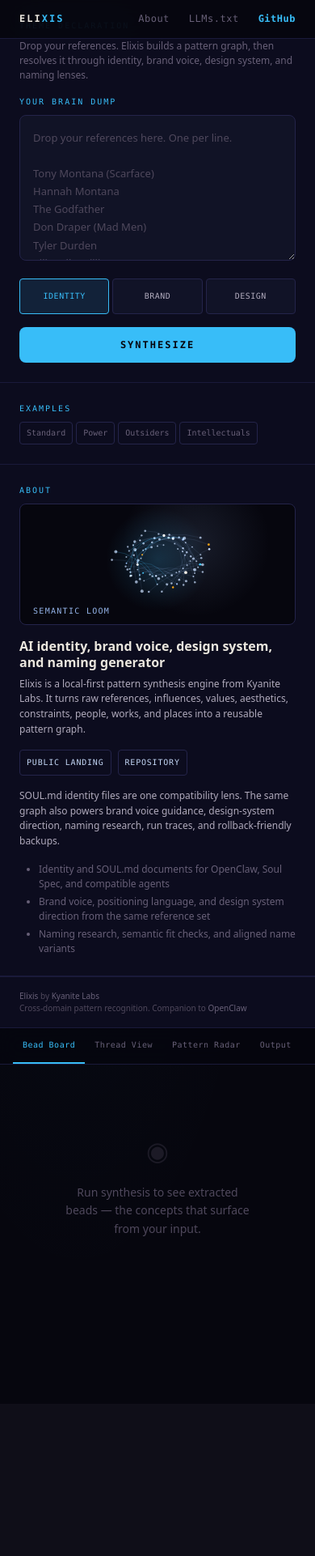
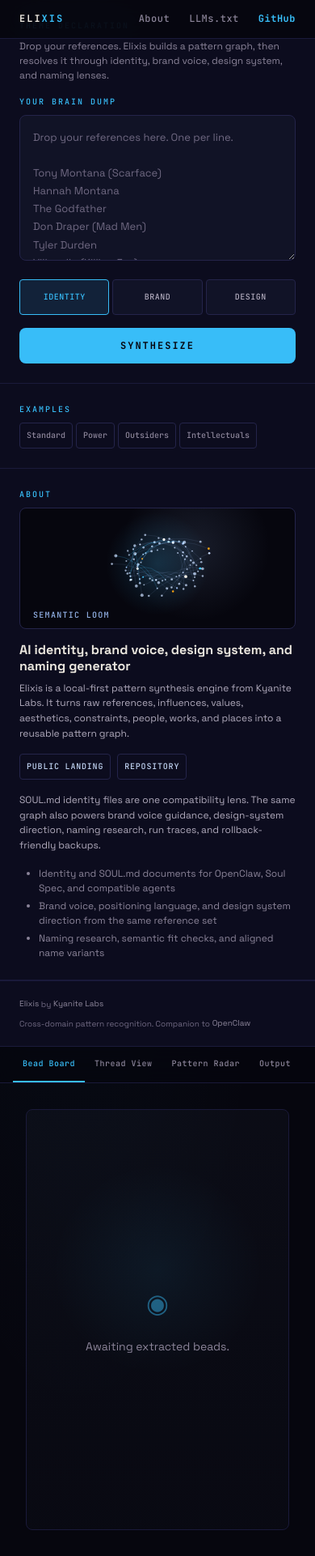
Before and after one commit to KyaniteLabs/Elixis, a Python web app: template elixis/templates/landing.html in a window 390 px wide. Shown: the whole page at 81% size. Before the commit the page ends 1527 px from the top, so only its background shows below. Run offline with Jinja, Linux system fonts and the light colour scheme; the template is opened without the code that fills it, so the values that code supplies are empty; some libraries are stand-ins or nearby versions.

Commit message:
Make public surfaces cohesive and process-clean
Unify the public landing and app shell around the Kyanite Labs type and interaction language while keeping agent/process documentation out of published web surfaces.

Constraint: The design pass had to preserve the Woven Light direction, the broader Elixis synthesis scope, and current May 2026 web/accessibility expectations.

Rejected: Leaving agent guidance and archived planning under docs/ | GitHub Pages would continue exposing internal process material as public site content.

Confidence: high

Scope-risk: moderate

Directive: Keep docs/ limited to crawler and public web artifacts; put agent docs and historical planning outside the Pages tree.

Tested: python3 -m pytest -q (746 passed); git diff --check; public-process rg scan; SVG and JSON-LD parsing; Playwright desktop/mobile visual metrics for docs and app; /api/game/stream UI smoke returned 200 with generated output.

Not-tested: Production Pages deployment after merge.

Co-authored-by: OmX <omx@oh-my-codex.dev>

````diff
--- a/app.py
+++ b/app.py
@@ -91,7 +91,7 @@ def _request_leave():
 
 
 def _get_brain_dump(data):
-    """Return the primary synthesis text from current or legacy payload keys."""
+    """Return the primary synthesis text from accepted payload keys."""
     if not isinstance(data, dict):
         return ""
     if data.get("brain_dump") is not None:
--- a/elixis/templates/landing.html
+++ b/elixis/templates/landing.html
@@ -30,6 +30,9 @@
 <meta property="og:url" content="https://github.com/KyaniteLabs/Elixis">
 <meta property="og:site_name" content="Elixis">
 <meta property="og:locale" content="en_US">
+<link rel="preconnect" href="https://fonts.googleapis.com">
+<link rel="preconnect" href="https://fonts.gstatic.com" crossorigin>
+<link href="https://fonts.googleapis.com/css2?family=JetBrains+Mono:wght@500;700;800&family=Space+Grotesk:wght@400;500;600;700&display=swap" rel="stylesheet">
 
 <!-- JSON-LD Structured Data -->
 <script type="application/ld+json">
@@ -155,8 +158,8 @@
   /* Text */
   --text-primary: #eae6de;
   --text-secondary: #b0aabc;
-  --text-muted: #686078;
-  --text-dim: #4f485c;
+  --text-muted: #8b8499;
+  --text-dim: #706982;
 
   /* Accent */
   --accent: var(--brand-crystal);
@@ -179,7 +182,7 @@
   --pattern-7: var(--kyanite-200);
   --pattern-8: var(--kyanite-500);
   --pattern-9: #fbbf24;
-  --pattern-10: #686078;
+  --pattern-10: var(--text-dim);
   --pattern-11: var(--kyanite-700);
 
   /* Type Colors */
@@ -196,7 +199,7 @@
   --type-event: var(--kyanite-200);
   --type-emotion: var(--brand-rose);
   --type-skill: var(--kyanite-300);
-  --type-default: #686078;
+  --type-default: var(--text-dim);
 
   /* Spacing */
   --space-xs: 0.25rem;
@@ -214,8 +217,8 @@
   --min-tap-target: 44px;
 
   /* Typography */
-  --font-sans: system-ui, -apple-system, 'Segoe UI', Roboto, sans-serif;
-  --font-mono: 'SF Mono', 'Fira Code', 'Fira Mono', 'Roboto Mono', 'Consolas', monospace;
+  --font-sans: 'Space Grotesk', system-ui, -apple-system, 'Segoe UI', Roboto, sans-serif;
+  --font-mono: 'JetBrains Mono', 'SF Mono', 'Fira Code', 'Fira Mono', 'Roboto Mono', 'Consolas', monospace;
   --font-size-xs: 0.625rem;
   --font-size-sm: 0.75rem;
   --font-size-base: 0.8125rem;
@@ -245,7 +248,7 @@
   --transition-slow: 400ms ease;
 
   /* Shadow */
-  --shadow-glow: 0 0 20px rgba(56, 189, 248, 0.15);
+  --shadow-lift: 0 10px 28px rgba(12, 30, 58, 0.34), inset 0 1px 0 rgba(255, 255, 255, 0.12);
   --shadow-card: 0 2px 8px rgba(0, 0, 0, 0.3);
 }
 
@@ -314,7 +317,8 @@ body {
    ════════════════════════════════════════════════════════════════════════════ */
 .app-shell {
   display: flex;
-  height: 100vh;
+  min-height: 100dvh;
+  height: 100dvh;
   width: 100vw;
   position: relative;
 }
@@ -337,6 +341,9 @@ body {
 }
 
 .header-brand {
+  display: inline-flex;
+  align-items: center;
+  min-height: 44px;
   font-family: var(--font-mono);
   font-size: var(--font-size-sm);
   font-weight: 700;
@@ -356,6 +363,9 @@ body {
 }
 
 .header-link {
+  display: inline-flex;
+  align-items: center;
+  min-height: 44px;
   color: var(--text-muted);
   text-decoration: none;
   font-size: var(--font-size-sm);
@@ -703,7 +718,7 @@ body {
   font-size: var(--font-size-xs);
   cursor: pointer;
   transition: all var(--transition-fast);
-  min-height: 28px;
+  min-height: 32px;
 }
 
 .example-btn:hover {
@@ -732,7 +747,7 @@ body {
   flex: 1;
   display: flex;
   flex-direction: column;
-  height: calc(100vh - 48px);
+  height: calc(100dvh - 48px);
   overflow: hidden;
 }
 
@@ -812,16 +827,22 @@ body {
   flex-direction: column;
   align-items: center;
   justify-content: center;
-  height: 100%;
+  min-height: min(520px, calc(100dvh - 180px));
   text-align: center;
-  color: var(--text-dim);
+  color: var(--text-muted);
   gap: var(--space-base);
   padding: var(--space-2xl);
+  border: 1px solid var(--border-subtle);
+  border-radius: var(--radius-md);
+  background:
+    radial-gradient(circle at 50% 38%, rgba(56, 189, 248, 0.07), transparent 36%),
+    linear-gradient(180deg, rgba(148, 179, 232, 0.035), rgba(148, 179, 232, 0.018));
 }
 
 .panel-placeholder-icon {
   font-size: var(--font-size-3xl);
-  opacity: 0.3;
+  color: var(--accent);
+  opacity: 0.46;
 }
 
 .panel-placeholder p {
@@ -1237,6 +1258,9 @@ body {
 }
 
 .sidebar-footer a {
+  display: inline-flex;
+  align-items: center;
+  min-height: 24px;
   color: var(--text-muted);
   text-decoration: none;
   transition: color var(--transition-fast);
@@ -1413,7 +1437,7 @@ Fleabag"
       <div class="tab-panel active" role="tabpanel" id="panel-beads" aria-labelledby="tab-beads">
         <div class="panel-placeholder" id="beadsPlaceholder">
           <div class="panel-placeholder-icon" aria-hidden="true">&#9673;</div>
-          <p>Run synthesis to see extracted beads — the concepts that surface from your input.</p>
+          <p>Awaiting extracted beads.</p>
         </div>
         <div class="bead-grid" id="beadGrid" style="display:none;"></div>
       </div>
@@ -1422,7 +1446,7 @@ Fleabag"
       <div class="tab-panel" role="tabpanel" id="panel-threads" aria-labelledby="tab-threads">
         <div class="panel-placeholder" id="threadsPlaceholder">
           <div class="panel-placeholder-icon" aria-hidden="true">&#10697;</div>
-          <p>Cross-domain threads will emerge here — isomorphic bridges between your references.</p>
+          <p>Awaiting cross-domain threads.</p>
         </div>
         <div class="thread-list" id="threadList" style="display:none;"></div>
       </div>
@@ -1431,7 +1455,7 @@ Fleabag"
       <div class="tab-panel" role="tabpanel" id="panel-radar" aria-labelledby="tab-radar">
         <div class="panel-placeholder" id="radarPlaceholder">
           <div class="panel-placeholder-icon" aria-hidden="true">&#9881;</div>
-          <p>Pattern scores will emerge here once the engine maps your references.</p>
+          <p>Awaiting pattern scores.</p>
         </div>
         <div id="radarContent" style="display:none;">
           <div class="radar-summary" id="radarSummary"></div>
@@ -1443,7 +1467,7 @@ Fleabag"
       <div class="tab-panel" role="tabpanel" id="panel-output" aria-labelledby="tab-output">
         <div class="panel-placeholder" id="outputPlaceholder">
           <div class="panel-placeholder-icon" aria-hidden="true">&#9997;</div>
-          <p>The generated document will stream here — fleeting patterns, captured in text.</p>
+          <p>Awaiting generated document.</p>
         </div>
         <div id="outputContent" style="display:none;">
           <div class="output-header">
--- a/llms-full.txt
+++ b/llms-full.txt
@@ -52,7 +52,7 @@ python -m elixis mcp
 Base URL: `http://localhost:3110`
 
 ### POST /api/extract
-Run the identity-compatible pipeline on a brain dump. This is the legacy SOUL.md route; use `/api/game` for explicit lens selection.
+Run the identity-compatible pipeline on a brain dump. This compatibility route resolves through the identity lens; use `/api/game` for explicit lens selection.
 
 **Request:**
 ```json
@@ -122,7 +122,7 @@ Run the full pattern synthesis pipeline through a selected output lens.
 {"brain_dump": "Batman, Athena, blueprints, ritual, clarity", "lens": "brand"}
 ```
 
-The server also accepts legacy `text` as an alias for `brain_dump`.
+The server also accepts `text` as an alias for `brain_dump`.
 
 ### POST /api/game/stream
 Stream the four-phase synthesis pipeline with SSE events for beads, graph, tensions, output tokens, and completion.
--- a/llms.txt
+++ b/llms.txt
@@ -35,7 +35,6 @@ Elixis transforms brain dump text into a structured pattern graph, then resolves
 
 - [docker-compose.yml](https://github.com/KyaniteLabs/Elixis/blob/main/docker-compose.yml): Production Docker Compose config
 - [.env.example](https://github.com/KyaniteLabs/Elixis/blob/main/.env.example): Environment variable template
-- [.github/workflows/ci.yml](https://github.com/KyaniteLabs/Elixis/blob/main/.github/workflows/ci.yml): CI/CD pipeline with Blacksmith runners
 - [elixis/templates/landing.html](https://github.com/KyaniteLabs/Elixis/blob/main/elixis/templates/landing.html): Interactive UI with SSE streaming demo
 
 ## Technical surfaces
````
Also changed, not shown: other parts of elixis/templates/landing.html (+18 -13 lines), AGENTS.md (+4 -4 lines), CLAUDE.md (+4 -4 lines), CONTRIBUTING.md (+0 -10 lines), docs/index.html (+67 -10 lines), openapi.yaml (+6 -6 lines), tests/test_docs_landing.py (+32 -0 lines), README.md, agent-docs/domain.md (renamed from docs/agents/domain.md), agent-docs/issue-tracker.md (renamed from docs/agents/issue-tracker.md), agent-docs/triage-labels.md (renamed from docs/agents/triage-labels.md), agent-law/empower-orchestrator.md (renamed from docs/agent-law/empower-orchestrator.md), archive/2026-04-08-local-notes/README.md (renamed from docs/archive/2026-04-08-local-notes/README.md), archive/2026-04-08-local-notes/handoff-current-state.md (renamed from docs/archive/2026-04-08-local-notes/handoff-current-state.md), 2 more files.
